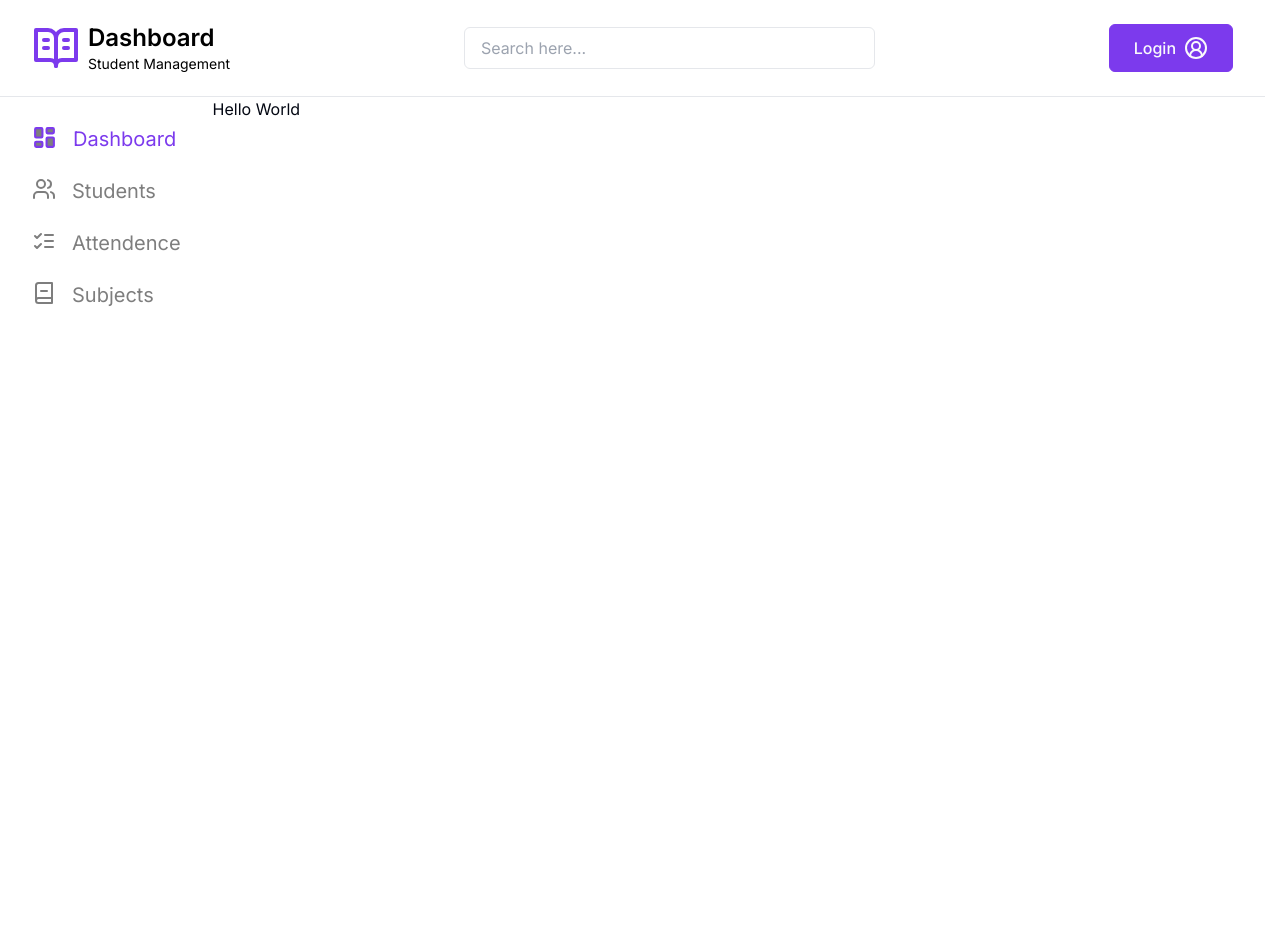
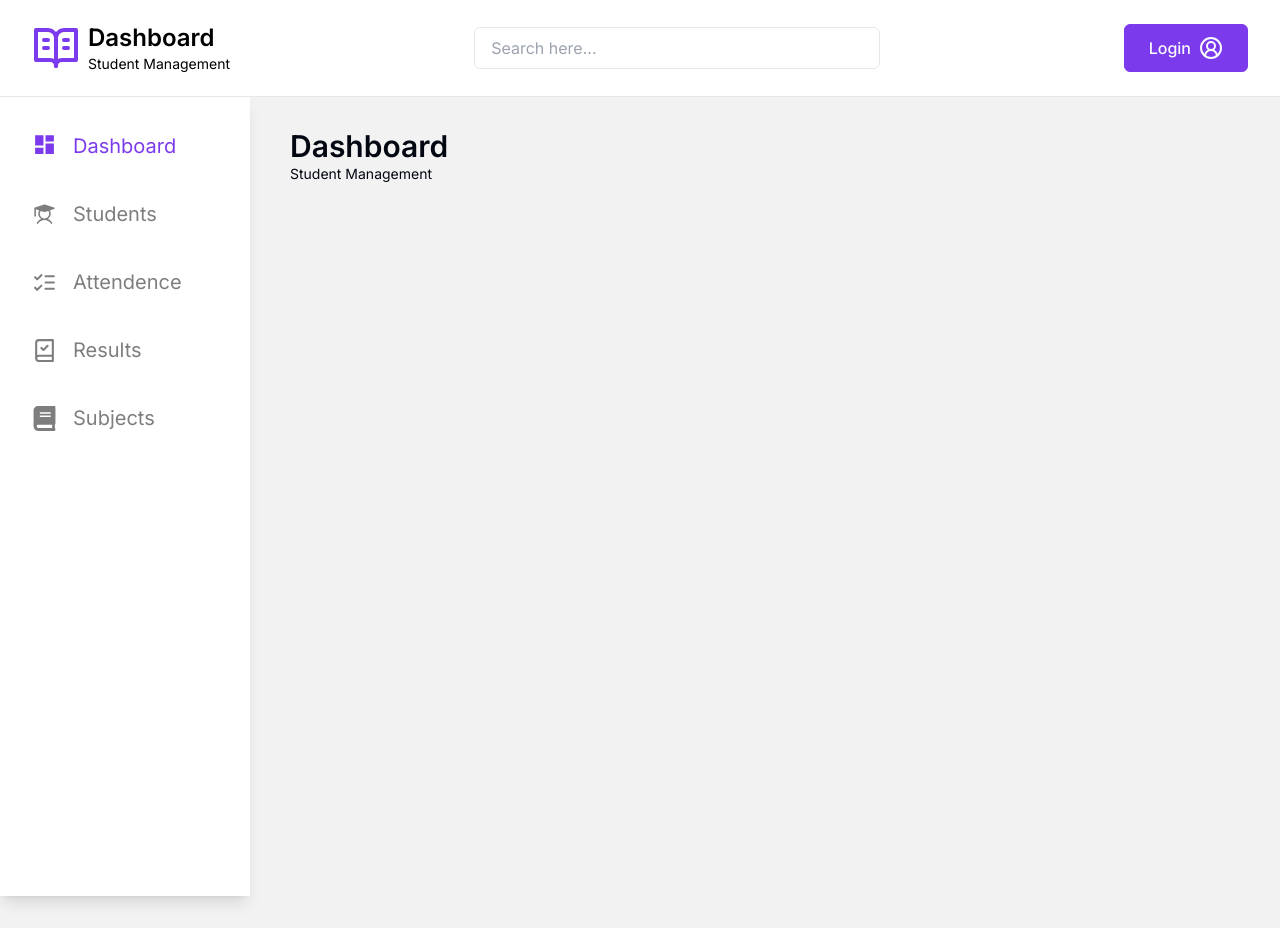
Before and after one commit to Shakiqurrahman/student-management-client, a Next.js app: page / in a window 1280 px wide. Before the commit the page ends 800 px from the top, so only its background shows below. Built offline with nearby package versions, Linux system fonts and the light colour scheme.

Commit message:
header and sidebar restyled

```diff
--- a/package.json
+++ b/package.json
@@ -16,6 +16,7 @@
     "next": "14.2.3",
     "react": "^18",
     "react-dom": "^18",
+    "react-icons": "^5.2.1",
     "tailwind-merge": "^2.3.0",
     "tailwindcss-animate": "^1.0.7"
   },
--- a/src/app/globals.css
+++ b/src/app/globals.css
@@ -5,7 +5,7 @@
 
 @layer base {
   :root {
-    --background: 0 0% 100%;
+    --background: 0 0% 95%;
     --foreground: 224 71.4% 4.1%;
     --card: 0 0% 100%;
     --card-foreground: 224 71.4% 4.1%;
@@ -67,3 +67,20 @@ html {
 .active {
   @apply text-primary;
 }
+
+/* CSS for default body scrolling bar */
+body::-webkit-scrollbar {
+  width: 10px;
+}
+
+body::-webkit-scrollbar-track {
+  background-color: white;
+}
+
+body::-webkit-scrollbar-thumb {
+  background-color: #c0c0c0;
+}
+
+body::-webkit-scrollbar-thumb:hover {
+  background-color: #555;
+}
--- a/src/app/layout.js
+++ b/src/app/layout.js
@@ -15,9 +15,9 @@ export default function RootLayout({ children }) {
     <html lang="en">
       <body className={inter.className}>
         <Header />
-        <div className="flex">
+        <div className="flex gap-10">
           <SideBar />
-          <main className="flex-1">
+          <main className="flex-1 mt-8">
           {children}
           </main>
         </div>
--- a/src/app/page.js
+++ b/src/app/page.js
@@ -1,12 +1,10 @@
-import SideBar from "@/components/SideBar";
-import { Button, buttonVariants } from "@/components/ui/button";
-import { Link } from "lucide-react";
-
 export default function Home() {
   return (
-    <section>
-      <h1>Hello World</h1>
+    <section className="h-[100vh]">
+      <div>
+        <h1 className="text-3xl font-semibold">Dashboard</h1>
+        <p className="text-sm">Student Management</p>
+      </div>
     </section>
-
   );
 }
--- a/src/components/Header.jsx
+++ b/src/components/Header.jsx
@@ -3,9 +3,10 @@ import { Button } from "./ui/button";
 
 const Header = () => {
   return (
-    <header className=" border-b bg-white text-black">
-      <div className="h-24 flex items-center justify-between gap-2 md:mr-8">
-      <div className="flex items-center gap-2 ml-4 md:ml-8">
+    <header className="h-24">
+      <div className="border-b bg-white text-black fixed top-0 w-full z-50">
+        <div className="h-24 flex items-center justify-between gap-2 px-4 md:px-8 ">
+          <div className="flex items-center gap-2">
             <BookOpenText className="text-primary size-12" />
             <div>
               <h1 className="text-2xl font-semibold">Dashboard</h1>
@@ -14,7 +15,7 @@ const Header = () => {
           </div>
           <div className="w-1/3 hidden md:block">
             <input
-          className="w-full py-2 px-4 border outline-none rounded-md"
+              className="w-full py-2 px-4 border outline-none rounded-md bg-transparent"
               type="text"
               placeholder="Search here..."
             />
@@ -24,6 +25,7 @@ const Header = () => {
             <CircleUserRound className="ml-2 size-6" />
           </Button>
         </div>
+      </div>
     </header>
   );
 };
--- a/src/components/SideBar.jsx
+++ b/src/components/SideBar.jsx
@@ -1,49 +1,63 @@
-'use client'
-import { BookMinus, ListChecks, Users } from "lucide-react";
+"use client";
+import { BookCheck, BookMinus, ListChecks } from "lucide-react";
+import { MdDashboard } from "react-icons/md";
+import { PiStudentFill } from "react-icons/pi";
+import { FaBook } from "react-icons/fa";
 import Link from "next/link";
 import { usePathname } from "next/navigation";
 
 const SideBar = () => {
   const pathname = usePathname();
   return (
-    <aside className="bg-white">
-      <ul className="text-black mt-4">
+    <aside className="md:w-[250px]  relative">
+      <ul className="text-black bg-white w-full md:w-[250px]  left-0  fixed top-24 h-full pt-4  shadow-lg">
         <Link href="/">
-          <li className={`link ${pathname === "/" ? "active" : ""} flex gap-4 text-[#7e7e7e] text-xl  px-8 py-3 hover:text-primary duration-300`}>
-            <svg
-              xmlns="http://www.w3.org/2000/svg"
-              width="25"
-              height="25"
-              viewBox="0 0 24 24"
-              stroke="currentColor"
-              fill="#7e7e7e"
-              stroke-width="2"
-              stroke-linecap="round"
-              stroke-linejoin="round"
-            >
-              <rect width="7" height="9" x="3" y="3" rx="1" />
-              <rect width="7" height="5" x="14" y="3" rx="1" />
-              <rect width="7" height="9" x="14" y="12" rx="1" />
-              <rect width="7" height="5" x="3" y="16" rx="1" />
-            </svg>
+          <li
+            className={`link ${
+              pathname === "/" ? "active" : ""
+            } flex gap-4 text-[#7e7e7e] text-xl  px-8 py-5 hover:text-primary duration-300`}
+          >
+            <MdDashboard size={25}/>
             Dashboard
           </li>
         </Link>
-        <Link  href="/students">
-          <li className={`link ${pathname === "/students" ? "active" : ""} flex gap-4 text-[#7e7e7e] text-xl  px-8 py-3 hover:text-primary duration-300`}>
-            <Users />
+        <Link href="/students">
+          <li
+            className={`link ${
+              pathname === "/students" ? "active" : ""
+            } flex items-center gap-4 text-[#7e7e7e] text-xl  px-8 py-5 hover:text-primary duration-300`}
+          >
+            <PiStudentFill size={25} />
             Students
           </li>
         </Link>
         <Link href="/attendence">
-          <li className={`link ${pathname === "/attendence" ? "active" : ""} flex gap-4 text-[#7e7e7e] text-xl  px-8 py-3 hover:text-primary duration-300`}>
-            <ListChecks />
+          <li
+            className={`link ${
+              pathname === "/attendence" ? "active" : ""
+            } flex items-center gap-4 text-[#7e7e7e] text-xl  px-8 py-5 hover:text-primary duration-300`}
+          >
+            <ListChecks size={25}/>
             Attendence
           </li>
         </Link>
-        <Link  href="/subjects">
-          <li className={`link ${pathname === "/subjects" ? "active" : ""} flex gap-4 text-[#7e7e7e] text-xl  px-8 py-3 hover:text-primary duration-300`}>
-            <BookMinus />
+        <Link href="/results">
+          <li
+            className={`link ${
+              pathname === "/results" ? "active" : ""
+            } flex items-center gap-4 text-[#7e7e7e] text-xl  px-8 py-5 hover:text-primary duration-300`}
+          >
+          <BookCheck size={25}/>
+            Results
+          </li>
+        </Link>
+        <Link href="/subjects">
+          <li
+            className={`link ${
+              pathname === "/subjects" ? "active" : ""
+            } flex items-center gap-4 text-[#7e7e7e] text-xl  px-8 py-5 hover:text-primary duration-300`}
+          >
+            <FaBook size={25}/>
             Subjects
           </li>
         </Link>
--- a/src/components/ui/button.jsx
+++ b/src/components/ui/button.jsx
@@ -18,7 +18,7 @@ const buttonVariants = cva(
           "bg-secondary text-secondary-foreground hover:bg-secondary/80",
         ghost: "hover:bg-accent hover:text-accent-foreground",
         link: "text-primary underline-offset-4 hover:underline",
-        login: "bg-primary text-primary-foreground hover:bg-background hover:text-primary border border-primary text-base"
+        login: "bg-primary text-primary-foreground hover:bg-white hover:text-primary border border-primary text-base"
       },
       size: {
         default: "h-10 px-4 py-2.5",
```
Also changed, not shown: 1 other file (tests, documents, lock files or other folders). Lines whose indentation alone changed are shown as unchanged.
